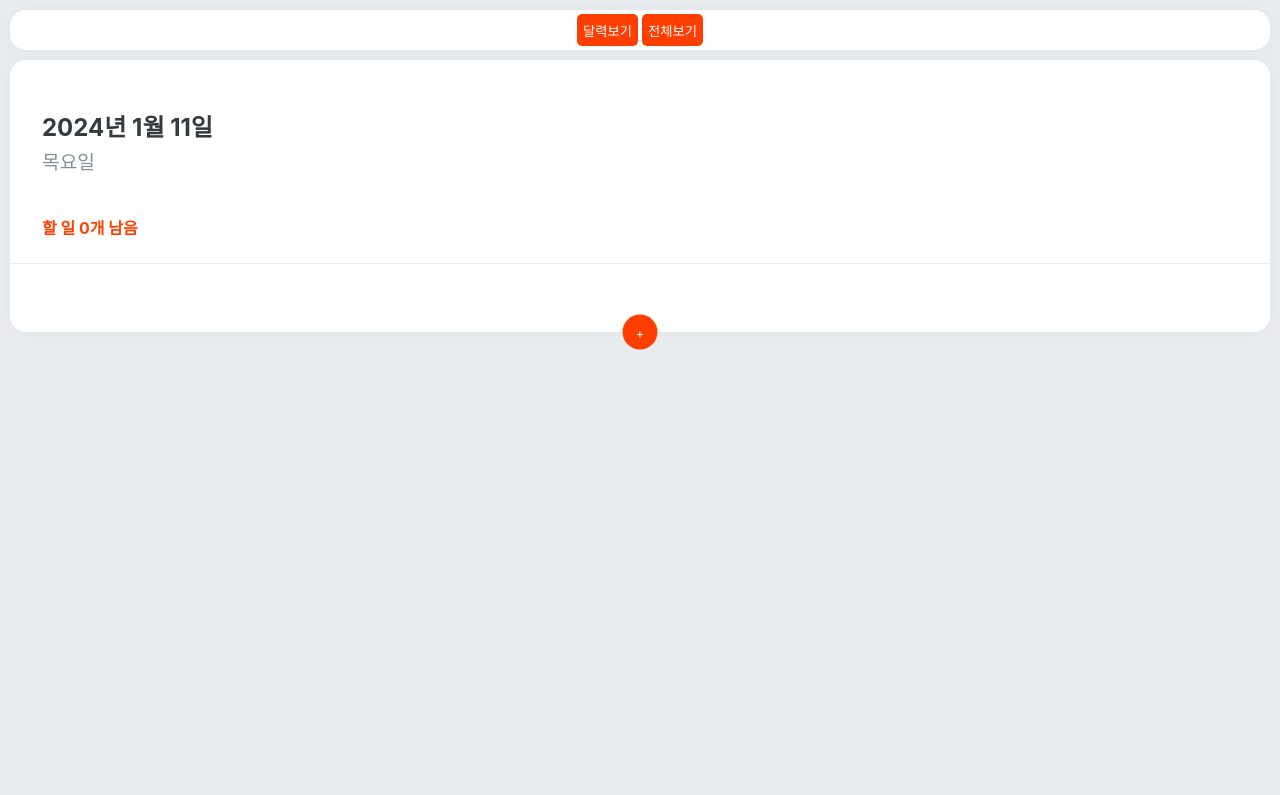
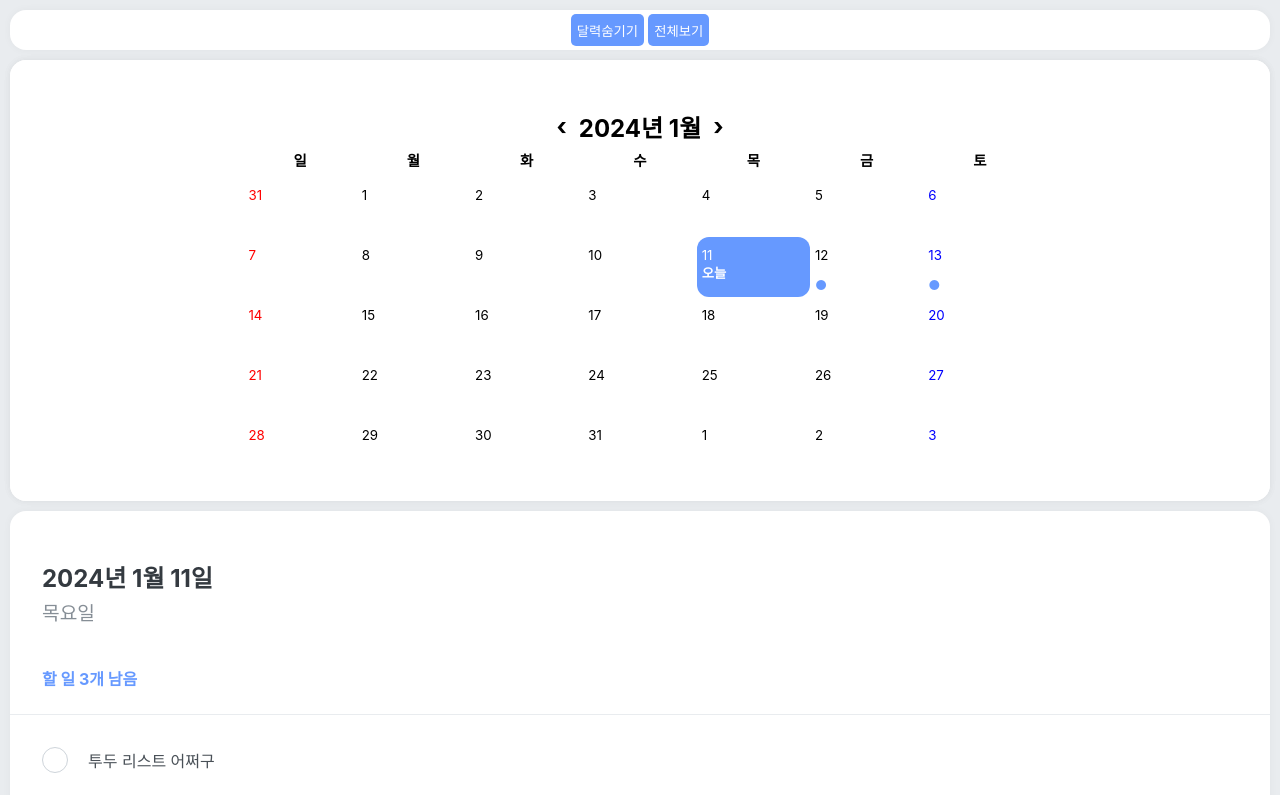
Before and after one commit to onpul/mashup-todolist, a React (Create React App) app: page / in a window 1280 px wide. Shown: the top 795 px of the page. Built offline with nearby package versions, Linux system fonts and the light colour scheme.

Commit message:
[개인] 연도 선택 색상 이슈 해결

```diff
--- a/src/TodoContext.js
+++ b/src/TodoContext.js
@@ -4,88 +4,88 @@ import moment from 'moment';
 const todayDate = moment().format('YYYY-MM-DD');
 const todoListData = {
     selectedDate: todayDate,
-    showCalendar: false,
+    showCalendar: true,
     todoItem: [
         {
             userId: 'onpul',
-            date: '2023-12-19',
+            date: '2024-01-11',
             id: 1,
             content: '투두 리스트 어쩌구',
             completed: false,
         },
         {
             userId: 'onpul',
-            date: '2023-12-20',
+            date: '2024-01-12',
             id: 2,
             content: '투두 더미데이터 어쩌구',
             completed: true,
         },
         {
             userId: 'onpul',
-            date: '2023-12-19',
+            date: '2024-01-13',
             id: 3,
             content: '맛있는 거 먹기 어쩌구',
             completed: false,
         },
         {
             userId: 'onpul',
-            date: '2023-12-19',
+            date: '2024-01-13',
             id: 4,
             content: '집에 가고싶다 어쩌구',
             completed: true,
         },
         {
             userId: 'onpul',
-            date: '2023-12-21',
+            date: '2024-01-13',
             id: 5,
             content: '어쩌구 저쩌구',
             completed: true,
         },
         {
             userId: 'onpul',
-            date: '2023-12-19',
+            date: '2024-01-13',
             id: 6,
             content: '어쩌구 저쩌구 어쩌구 저쩌구',
             completed: true,
         },
         {
             userId: 'onpul',
-            date: '2023-12-13',
+            date: '2024-01-13',
             id: 7,
             content: '어쩌구 저쩌구 어쩌구 저쩌구',
             completed: true,
         },
         {
             userId: 'onpul',
-            date: '2023-12-24',
+            date: '2024-01-13',
             id: 8,
             content: '어쩌구 저쩌구 어쩌구 저쩌구',
             completed: true,
         },
         {
             userId: 'onpul',
-            date: '2023-12-24',
+            date: '2024-01-11',
             id: 9,
             content: '어쩌구 저쩌구 어쩌구 저쩌구',
             completed: true,
         },
         {
             userId: 'onpul',
-            date: '2023-12-20',
+            date: '2024-01-11',
             id: 10,
             content: '가습기 세척하기',
             completed: true,
         },
         {
             userId: 'onpul',
-            date: '2023-12-11',
+            date: '2024-01-11',
             id: 11,
             content: '쓰레기통 비우기',
             completed: false,
         },
         {
             userId: 'onpul',
-            date: '2023-12-15',
+            date: '2024-01-11',
             id: 12,
             content: '마우스, 키보드 전원 끄기',
             completed: false,
--- a/src/components/Calendar.css
+++ b/src/components/Calendar.css
@@ -11,6 +11,7 @@ abbr {
         color: black !important;
     }
 }
+
 .react-calendar {
     width: 100%;
     background: white;
@@ -28,10 +29,12 @@ abbr {
     flex-direction: column;
 }
 
-.highlight {
-    .todo {
-        color: #ff3f01;
-    }
+.react-calendar__year-view__months__month > * {
+    color: black !important;
+}
+
+.todo {
+    color: #6699ff !important;
 }
 
 .react-calendar--doubleView {
@@ -124,15 +127,21 @@ button {
 }
 
 .saturday {
-    color: blue;
+    abbr {
+        color: blue;
+    }
 }
 
 .sunday {
-    color: red;
+    abbr {
+        color: red;
+    }
 }
 
 .weekday {
-    color: black !important;
+    abbr {
+        color: black !important;
+    }
 }
 
 .react-calendar__month-view__days__day--neighboringMonth {
@@ -163,7 +172,7 @@ button {
 
 .react-calendar__tile--now {
     border-radius: 12px;
-    background: #ff3f01 !important;
+    background: #6699ff !important;
     color: white !important;
 }
 .today {
--- a/src/components/CalendarTemplate.js
+++ b/src/components/CalendarTemplate.js
@@ -57,7 +57,13 @@ function CalendarTemplate({ children }) {
                             calendarType="gregory"
                             tileClassName={({ date, view }) => {
                                 const className = [];
-                                if (
+                                if (moment(date).format('dddd') === '토요일') {
+                                    className.push('saturday');
+                                } else if (
+                                    moment(date).format('dddd') === '일요일'
+                                ) {
+                                    className.push('sunday');
+                                } else if (
                                     dataMark.find(
                                         (x) =>
                                             x ===
@@ -65,14 +71,6 @@ function CalendarTemplate({ children }) {
                                     )
                                 ) {
                                     className.push('highlight');
-                                } else if (
-                                    moment(date).format('dddd') === '토요일'
-                                ) {
-                                    className.push('saturday');
-                                } else if (
-                                    moment(date).format('dddd') === '일요일'
-                                ) {
-                                    className.push('sunday');
                                 } else {
                                     className.push('weekday');
                                 }
--- a/src/components/HeaderTemplate.js
+++ b/src/components/HeaderTemplate.js
@@ -27,7 +27,7 @@ const StyledButton = styled.button`
     border-radius: 5px;
     height: 80%;
     width: auto;
-    background: #ff3f01;
+    background: #6699ff;
     margin: 2px;
     cursor: pointer;
 `;
--- a/src/components/TodoCreate.js
+++ b/src/components/TodoCreate.js
@@ -15,7 +15,7 @@ const CircleButton = styled.button`
     border-radius: 50%;
     height: 35px;
     width: 35px;
-    background: #ff3f01;
+    background: #6699ff;
     cursor: pointer;
     z-index: 999;
     position: absolute;
--- a/src/components/TodoHead.js
+++ b/src/components/TodoHead.js
@@ -21,7 +21,7 @@ const TodoHeadBlock = styled.div`
         font-size: 1.2em;
     }
     .tasks-left {
-        color: #ff3f01;
+        color: #6699ff;
         font-size: 1em;
         margin-top: 40px;
         font-weight: bold;
--- a/src/components/TodoItem.js
+++ b/src/components/TodoItem.js
@@ -43,8 +43,8 @@ const CheckCircle = styled.div`
     ${(props) =>
         props.$done &&
         css`
-            border: 1px solid #ff3f01;
-            color: #ff3f01;
+            border: 1px solid #6699ff;
+            color: #6699ff;
         `}
 `;
 
```
Also changed, not shown: 1 other file (tests, documents, lock files or other folders).
